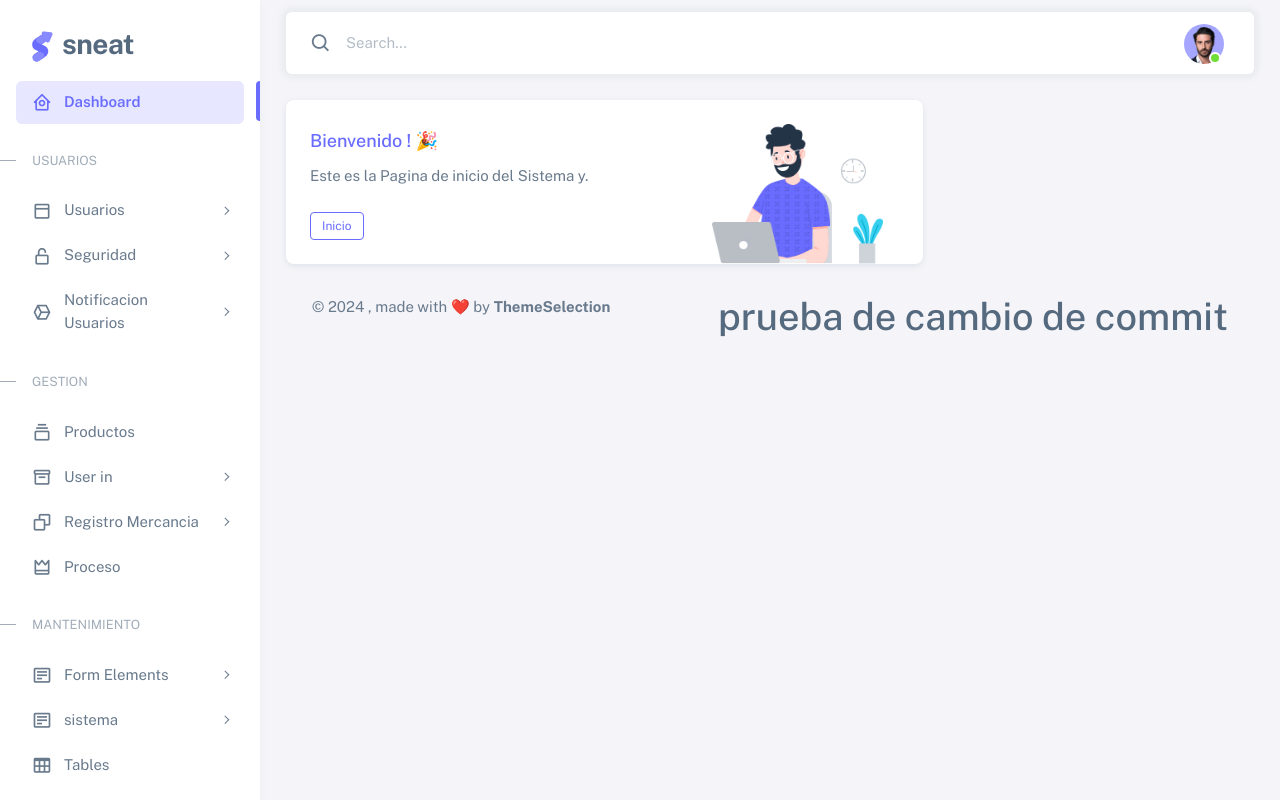
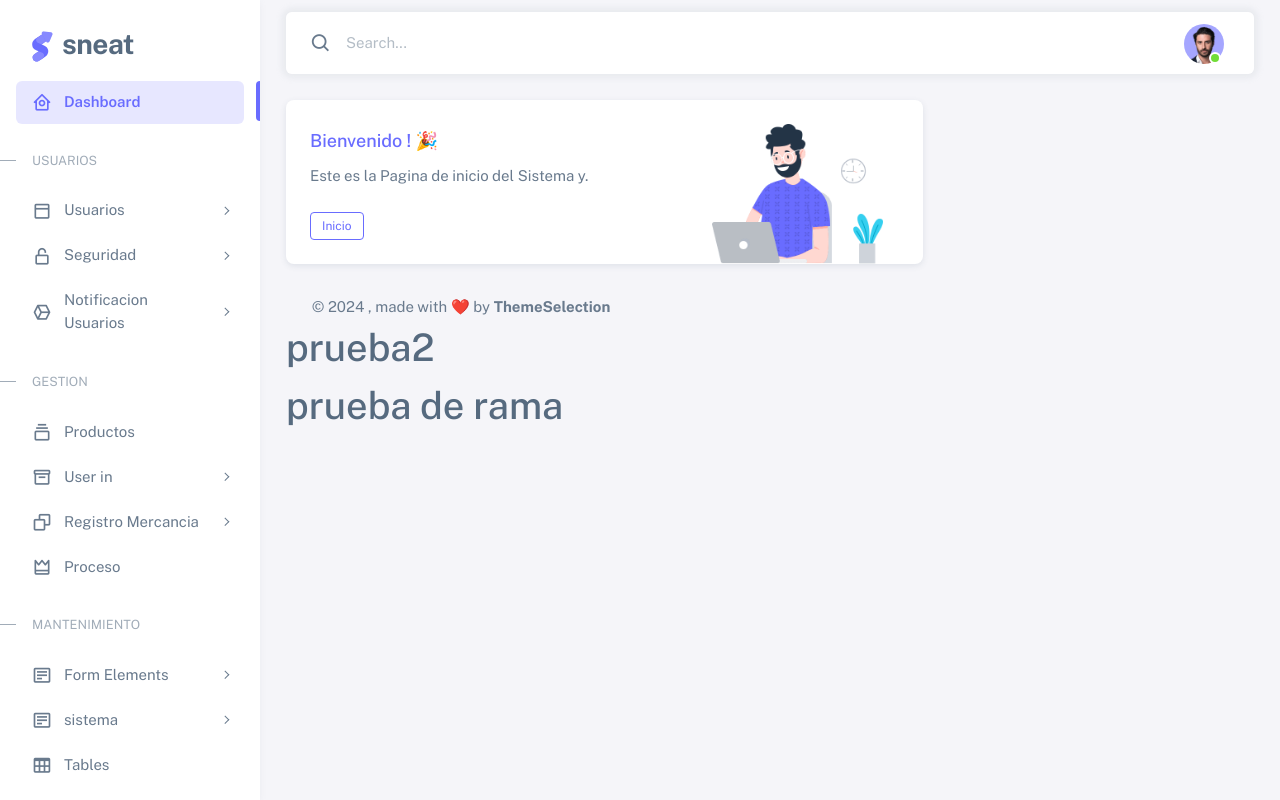
Before and after one commit to angeloUrbano/EnvioDeMercancia, a Django app: page /Gestion/home/ in a window 1280 px wide. Run offline with Django 4.2, Linux system fonts and the light colour scheme; some libraries are stand-ins or nearby versions.

Commit message:
prueba de rama

```diff
--- a/templates/index.html
+++ b/templates/index.html
@@ -456,12 +456,11 @@
                   <a href="https://themeselection.com" target="_blank" class="footer-link fw-bolder">ThemeSelection</a>
                 </div>
 
-                <h1>prueba de cambio de commit</h1>
-
               </div>
             </footer>
             <!-- / Footer -->
-
+            <h1>prueba2</h1>
+            <h1>prueba de rama</h1>
             <div class="content-backdrop fade"></div>
           </div>
           <!-- Content wrapper -->
```
Also changed, not shown: db.sqlite3.
